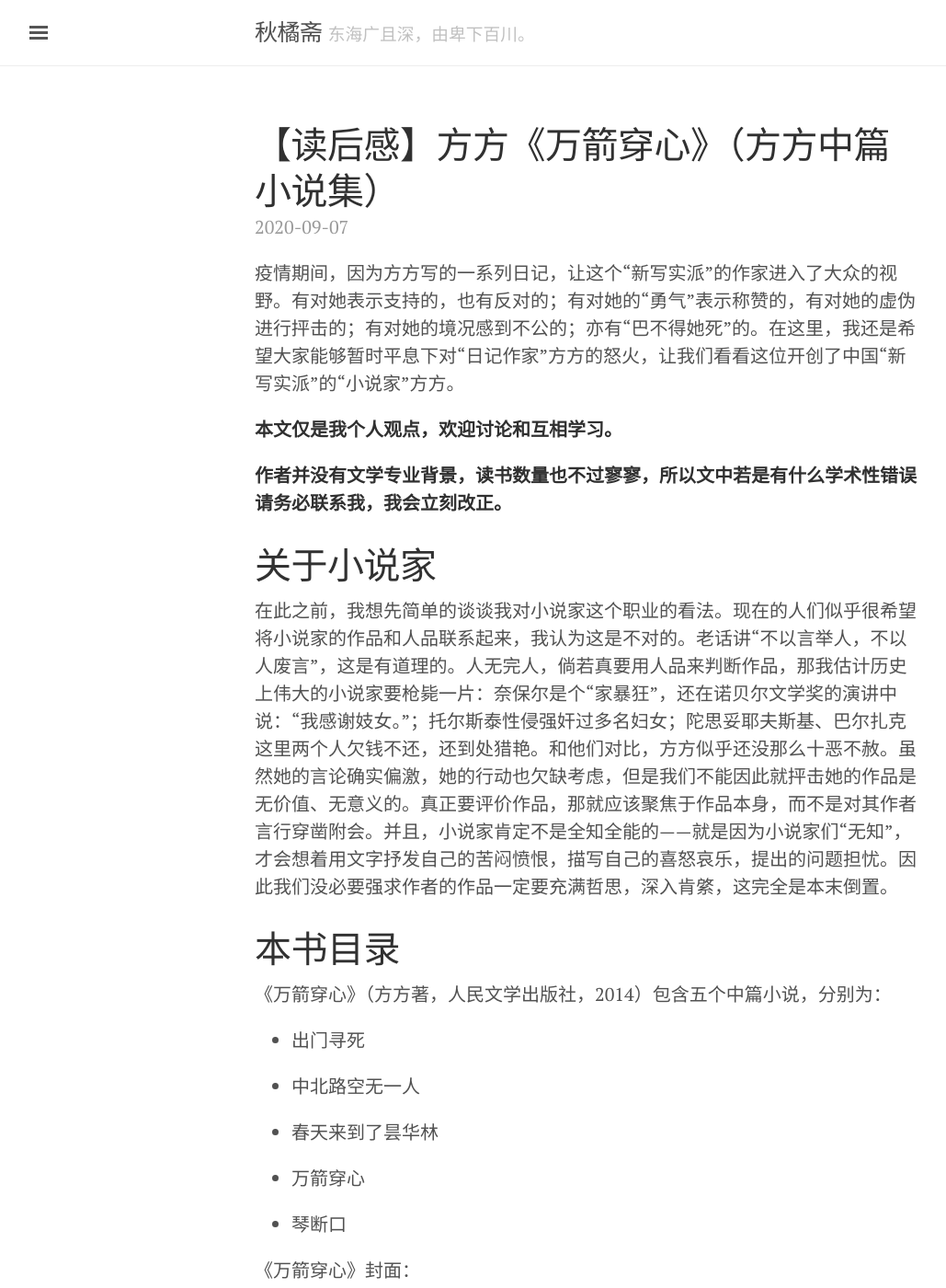
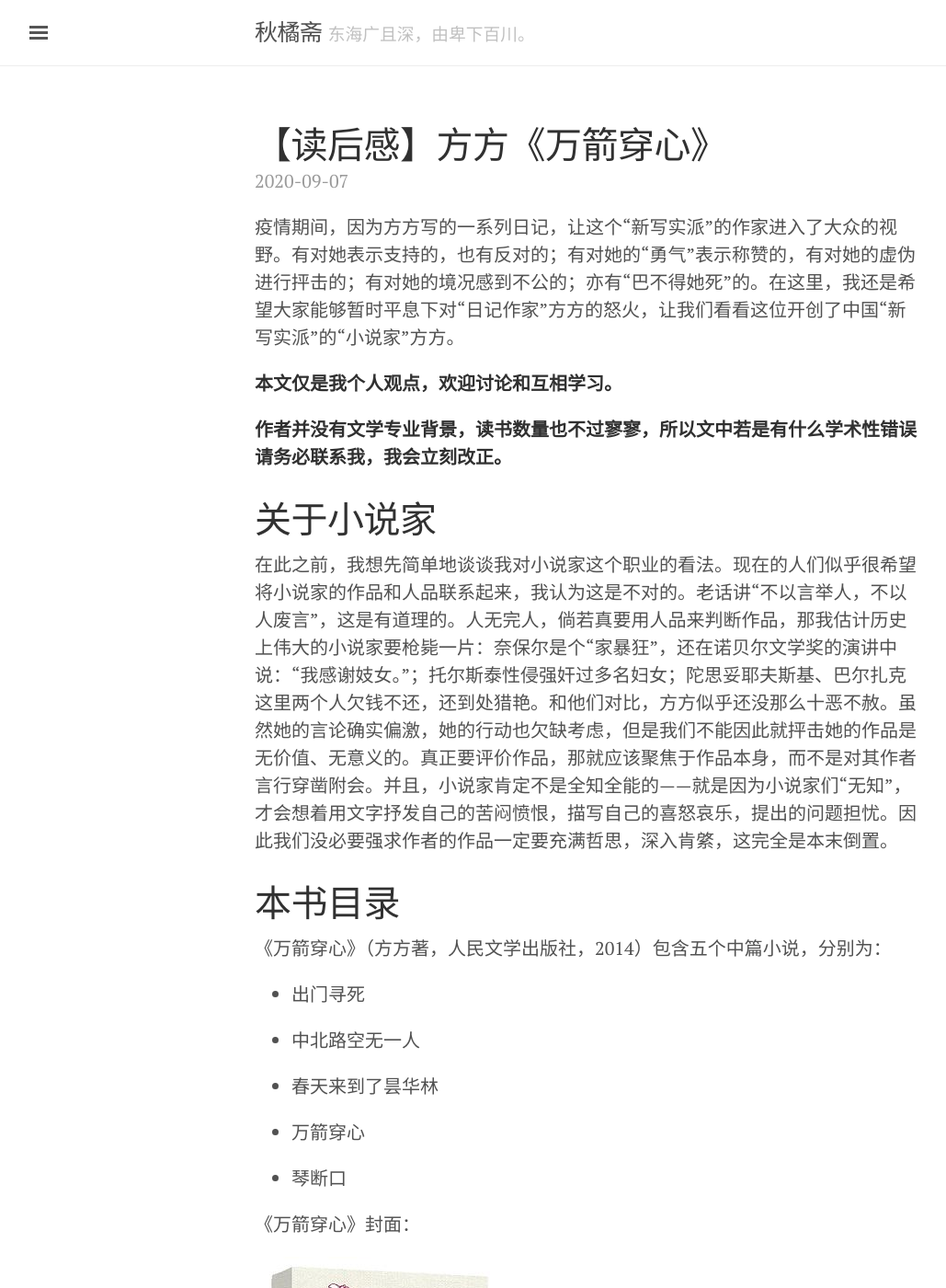
Before and after one commit to dubuqian/dubuqian.github.io, a Jekyll site: the page built from _posts/2020-09-07-TheBookReviewOfWanJianChuanXin(FangFang).md, in a window 1280 px wide and 1400 px high. Shown: the whole window at 92% size, without its empty margins (3-1032 px from the left). Built offline with Jekyll 4.4.1, drawn with Linux system fonts in a browser that asks for light colours; a script that is not in the unit is left out.

Commit message:
fix typos

```diff
--- a/_posts/2020-09-07-BookReviewOfWanJianChuanXin(FangFang).md
+++ b/_posts/2020-09-07-TheBookReviewOfWanJianChuanXin(FangFang).md
@@ -1,6 +1,6 @@
 ---
 layout: post
-title: 【读后感】方方《万箭穿心》（方方中篇小说集）
+title: 【读后感】方方《万箭穿心》
 ---
 疫情期间，因为方方写的一系列日记，让这个“新写实派”的作家进入了大众的视野。有对她表示支持的，也有反对的；有对她的“勇气”表示称赞的，有对她的虚伪进行抨击的；有对她的境况感到不公的；亦有“巴不得她死”的。在这里，我还是希望大家能够暂时平息下对“日记作家”方方的怒火，让我们看看这位开创了中国“新写实派”的“小说家”方方。
 
@@ -11,7 +11,7 @@ title: 【读后感】方方《万箭穿心》（方方中篇小说集）
 **作者并没有文学专业背景，读书数量也不过寥寥，所以文中若是有什么学术性错误请务必联系我，我会立刻改正。**
 
 # 关于小说家
-在此之前，我想先简单的谈谈我对小说家这个职业的看法。现在的人们似乎很希望将小说家的作品和人品联系起来，我认为这是不对的。老话讲“不以言举人，不以人废言”，这是有道理的。人无完人，倘若真要用人品来判断作品，那我估计历史上伟大的小说家要枪毙一片：奈保尔是个“家暴狂”，还在诺贝尔文学奖的演讲中说：“我感谢妓女。”；托尔斯泰性侵强奸过多名妇女；陀思妥耶夫斯基、巴尔扎克这里两个人欠钱不还，还到处猎艳。和他们对比，方方似乎还没那么十恶不赦。虽然她的言论确实偏激，她的行动也欠缺考虑，但是我们不能因此就抨击她的作品是无价值、无意义的。真正要评价作品，那就应该聚焦于作品本身，而不是对其作者言行穿凿附会。并且，小说家肯定不是全知全能的——就是因为小说家们“无知”，才会想着用文字抒发自己的苦闷愤恨，描写自己的喜怒哀乐，提出的问题担忧。因此我们没必要强求作者的作品一定要充满哲思，深入肯綮，这完全是本末倒置。
+在此之前，我想先简单地谈谈我对小说家这个职业的看法。现在的人们似乎很希望将小说家的作品和人品联系起来，我认为这是不对的。老话讲“不以言举人，不以人废言”，这是有道理的。人无完人，倘若真要用人品来判断作品，那我估计历史上伟大的小说家要枪毙一片：奈保尔是个“家暴狂”，还在诺贝尔文学奖的演讲中说：“我感谢妓女。”；托尔斯泰性侵强奸过多名妇女；陀思妥耶夫斯基、巴尔扎克这里两个人欠钱不还，还到处猎艳。和他们对比，方方似乎还没那么十恶不赦。虽然她的言论确实偏激，她的行动也欠缺考虑，但是我们不能因此就抨击她的作品是无价值、无意义的。真正要评价作品，那就应该聚焦于作品本身，而不是对其作者言行穿凿附会。并且，小说家肯定不是全知全能的——就是因为小说家们“无知”，才会想着用文字抒发自己的苦闷愤恨，描写自己的喜怒哀乐，提出的问题担忧。因此我们没必要强求作者的作品一定要充满哲思，深入肯綮，这完全是本末倒置。
 
 # 本书目录
 《万箭穿心》（方方著，人民文学出版社，2014）包含五个中篇小说，分别为：
```
